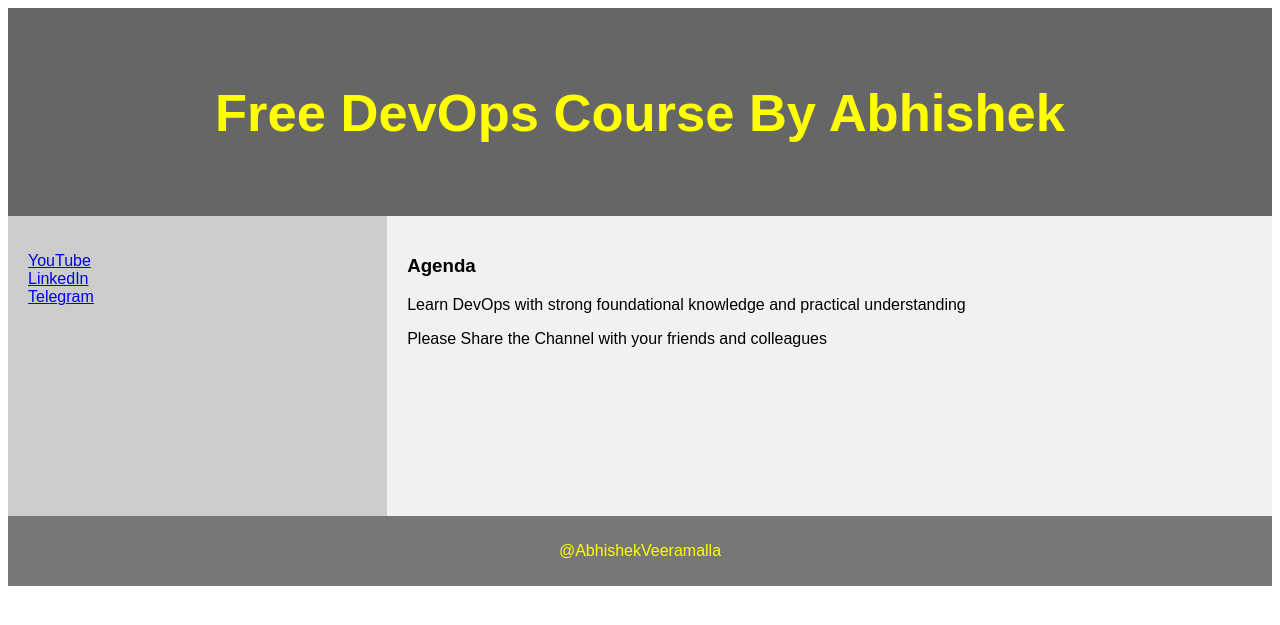
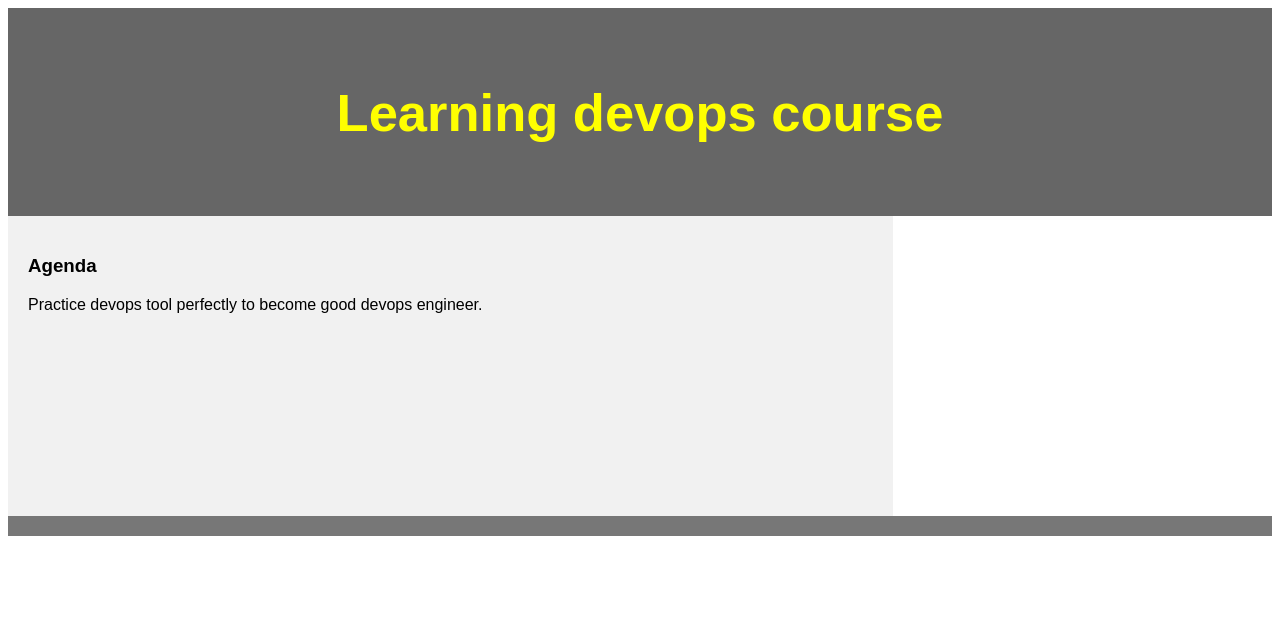
Before and after one commit to srikanth746/Learn_Devops, a Django app: page /demo/ in a window 1280 px wide. Shown: the top 625 px of the page. Run offline with Django 4.2, Linux system fonts and the light colour scheme.

Commit message:
html file update.

```diff
--- a/Docker/Docker-django/devops/demo/templates/demo_site.html
+++ b/Docker/Docker-django/devops/demo/templates/demo_site.html
@@ -73,28 +73,19 @@ footer {
 
 
 <header>
-  <h2>Free DevOps Course By Abhishek</h2>
+  <h2>Learning devops course</h2>
 </header>
 
 <section>
-  <nav>
-    <ul>
-      <li><a href="www.youtube.com/@AbhishekVeeramalla">YouTube</a></li>
-      <li><a href="www.linkedin.com/in/abhishek-veeramalla-77b33996/">LinkedIn</a></li>
-      <li><a href="https://telegram.me/abhishekveeramalla">Telegram</a></li>
-    </ul>
-  </nav>
+
 
   <article>
     <h1>Agenda</h1>
-    <p>Learn DevOps with strong foundational knowledge and practical understanding</p>
-    <p>Please Share the Channel with your friends and colleagues</p>
+    <p>Practice devops tool perfectly to become good devops engineer.</p>
   </article>
 </section>
 
-<footer>
-  <p>@AbhishekVeeramalla</p>
-</footer>
+<footer></footer>
 
 </body>
 </html>
```
